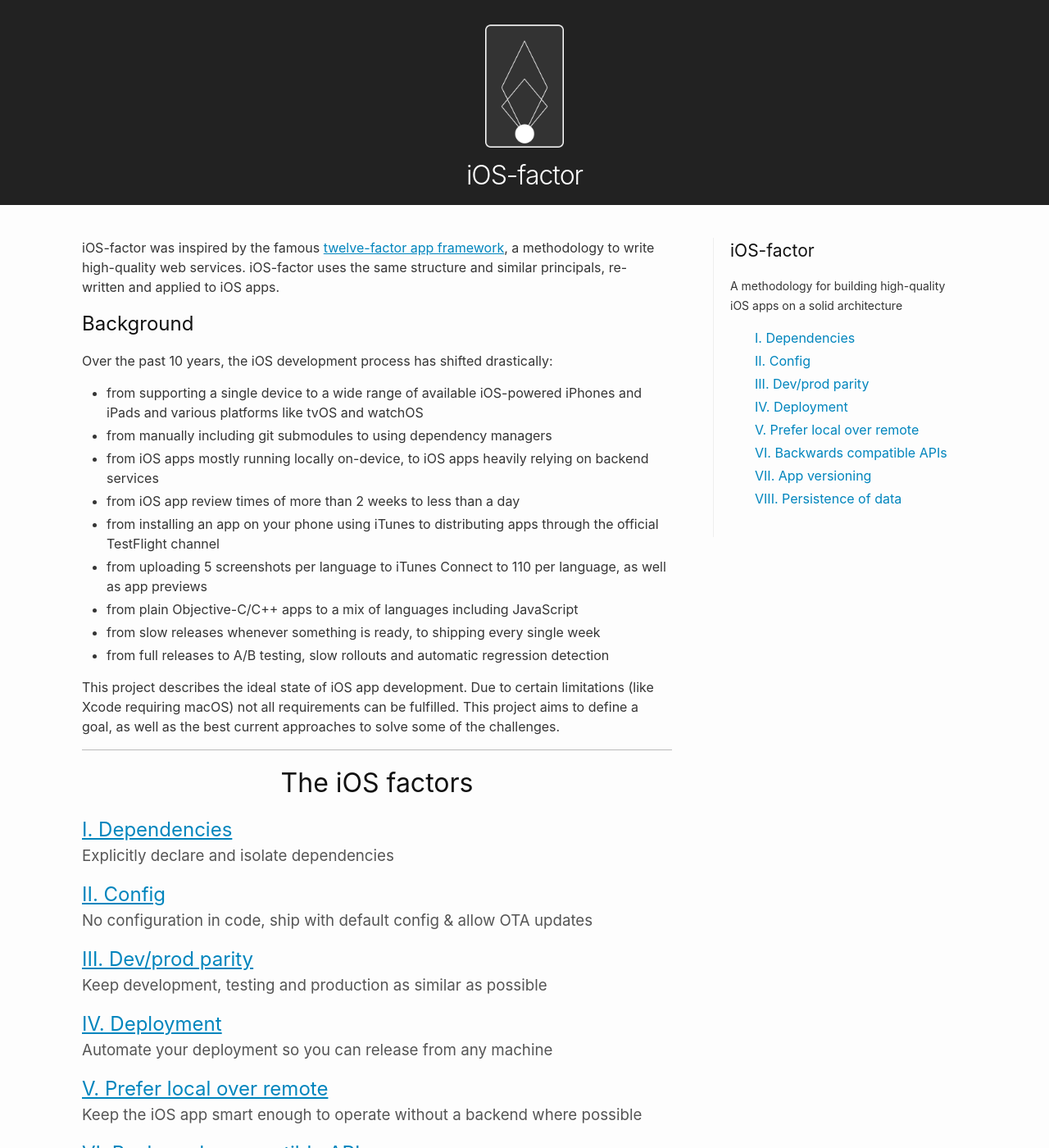
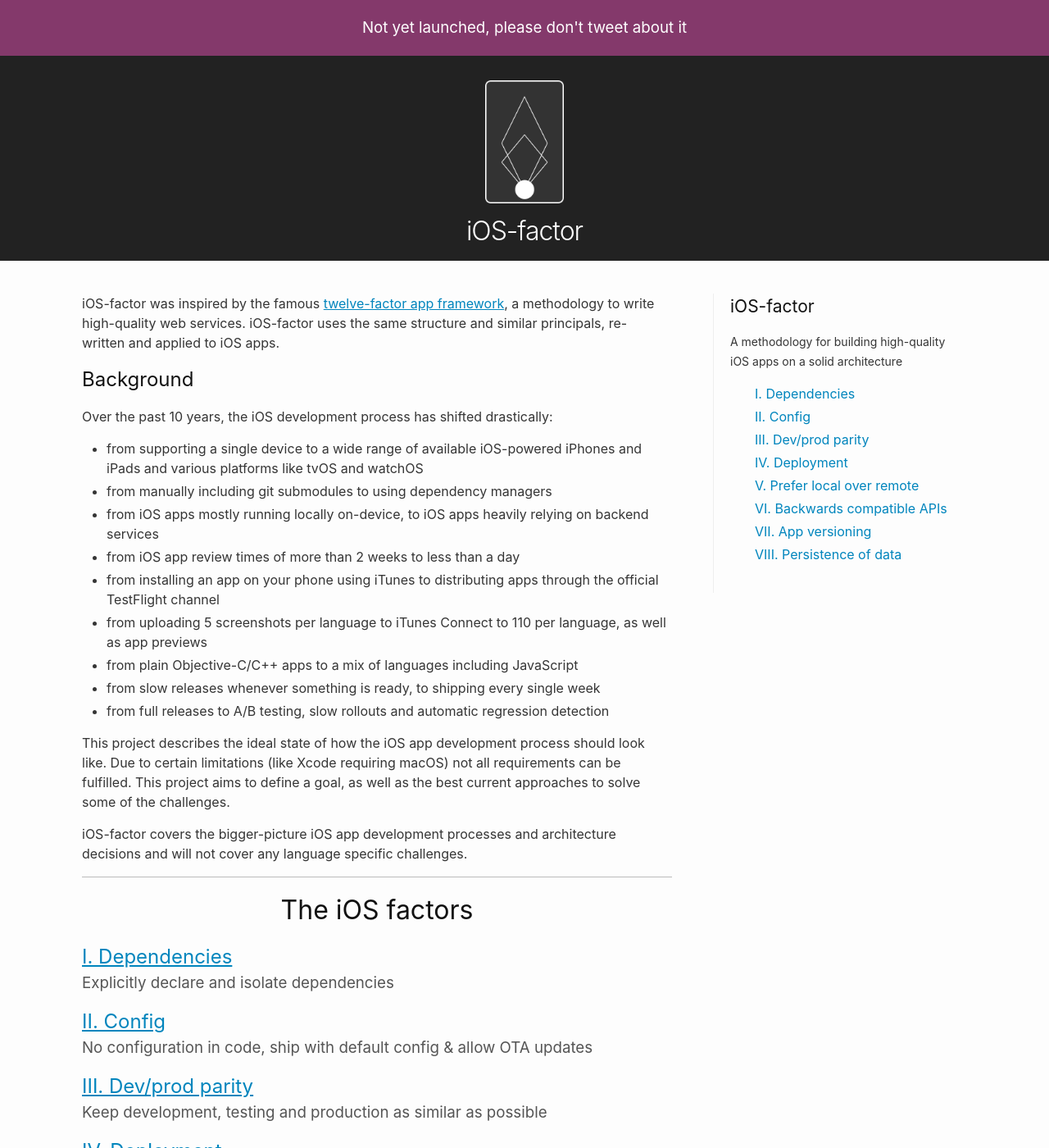
Before and after one commit to ios-factor/ios-factor.com, a Jekyll site: the page built from index.md, in a window 1280 px wide and 1400 px high. Shown: the whole window at 82% size. Built offline with Jekyll 4.4.1, drawn with Linux system fonts in a browser that asks for light colours; some of the changed text lies outside the part shown.

Commit message:
Add project status banner

```diff
--- a/_includes/footer.html
+++ b/_includes/footer.html
@@ -1,6 +1,6 @@
 <footer class="site-footer">
   <div class="wrapper">
-    Initially written by <a href="https://twitter.com/KrauseFx">Felix Krause</a>
+    Project by <a href="https://twitter.com/KrauseFx">Felix Krause</a>
 
     <br />
 
--- a/_includes/head.html
+++ b/_includes/head.html
@@ -11,6 +11,8 @@
     {% endif %}
   </title>
 
+  <h3 style="background-color: #84396b; color: white; text-align: center; margin: 0; padding: 20px;">Not yet launched, please don't tweet about it</h3>
+
   <link rel="stylesheet" href="{{ "/assets/main.css" | relative_url }}">
   <link rel="alternate" type="application/rss+xml" title="{{ site.title | escape }}" href="{{ "/feed.xml" | relative_url }}">
   {% if jekyll.environment == 'production' and site.google_analytics %}
--- a/index.md
+++ b/index.md
@@ -19,7 +19,9 @@
 - from slow releases whenever something is ready, to shipping every single week
 - from full releases to A/B testing, slow rollouts and automatic regression detection
 
-This project describes the ideal state of iOS app development. Due to certain limitations (like Xcode requiring macOS) not all requirements can be fulfilled. This project aims to define a goal, as well as the best current approaches to solve some of the challenges.
+This project describes the ideal state of how the iOS app development process should look like. Due to certain limitations (like Xcode requiring macOS) not all requirements can be fulfilled. This project aims to define a goal, as well as the best current approaches to solve some of the challenges.
+
+iOS-factor covers the bigger-picture iOS app development processes and architecture decisions and will not cover any language specific challenges.
 
 -----
 
```
